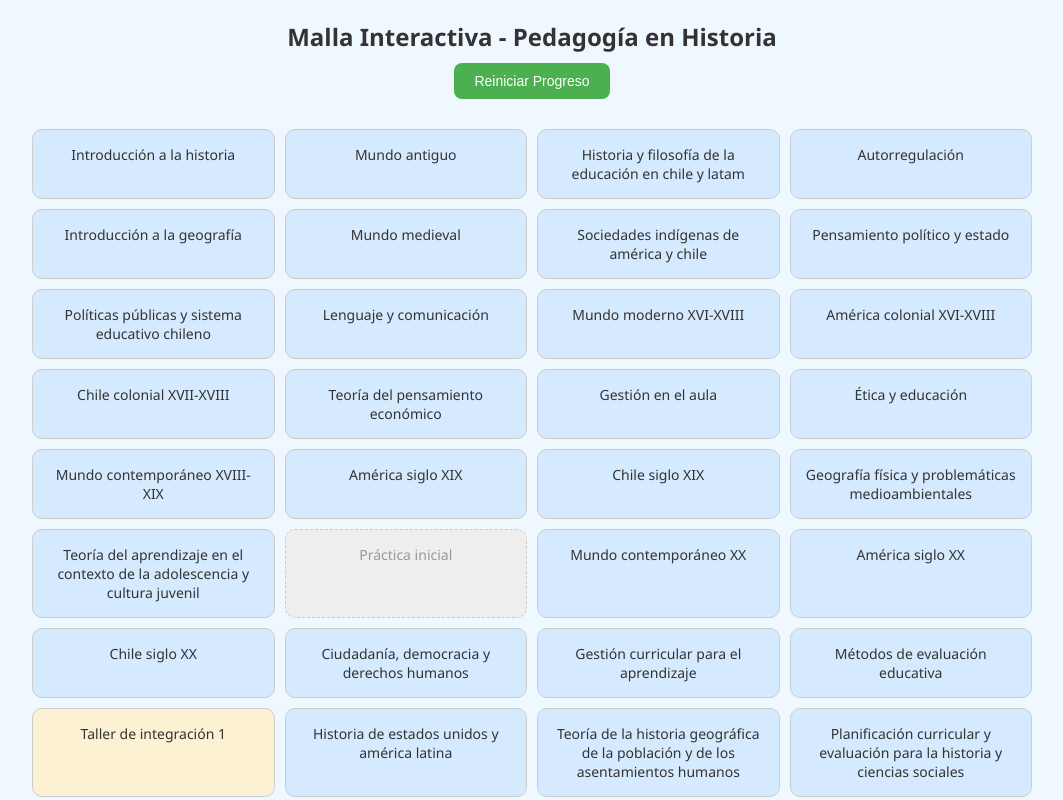
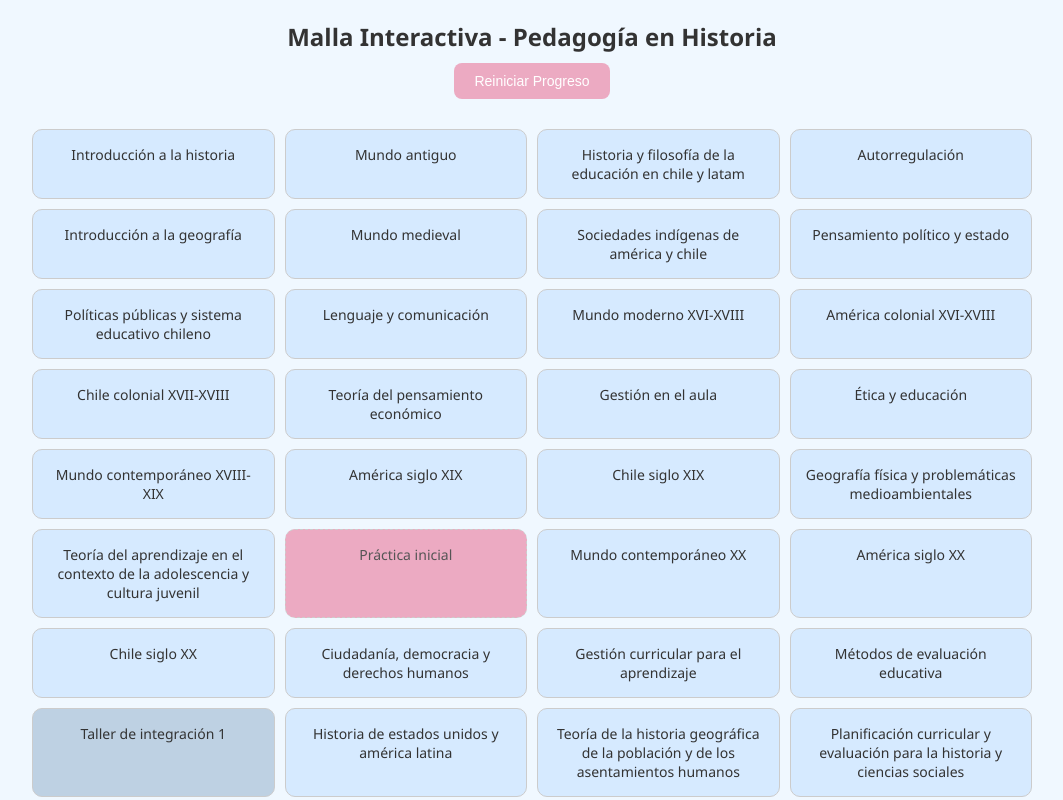
Before and after one commit to blubluecori/historia, a plain HTML site: page index.html in a window 1280 px wide. Shown: the top 800 px of the page, without its empty margins (108-1171 px from the left). Drawn offline with Linux system fonts and the light colour scheme.

Commit message:
Update style.css

```diff
--- a/style.css
+++ b/style.css
@@ -16,7 +16,7 @@ button {
   margin-bottom: 20px;
   font-size: 14px;
   cursor: pointer;
-  background-color: #4caf50;
+  background-color: #ECAAC2;
   border: none;
   border-radius: 8px;
   color: white;
@@ -43,22 +43,22 @@ button {
 }
 
 .ramo:hover {
-  background-color: #c2ddff;
+  background-color: #EEBFD1;
 }
 
 .ramo.practico {
-  background-color: #fdf1d4;
+  background-color: #BED1E3;
 }
 
 .ramo.completado {
-  background-color: #a5d6a7;
+  background-color: #DABBE0;
   text-decoration: line-through;
   color: #555;
 }
 
 .ramo.bloqueado {
-  background-color: #eee;
-  color: #999;
+  background-color: #ECAAC2;
+  color: #555;
   cursor: not-allowed;
   border-style: dashed;
 }
```
